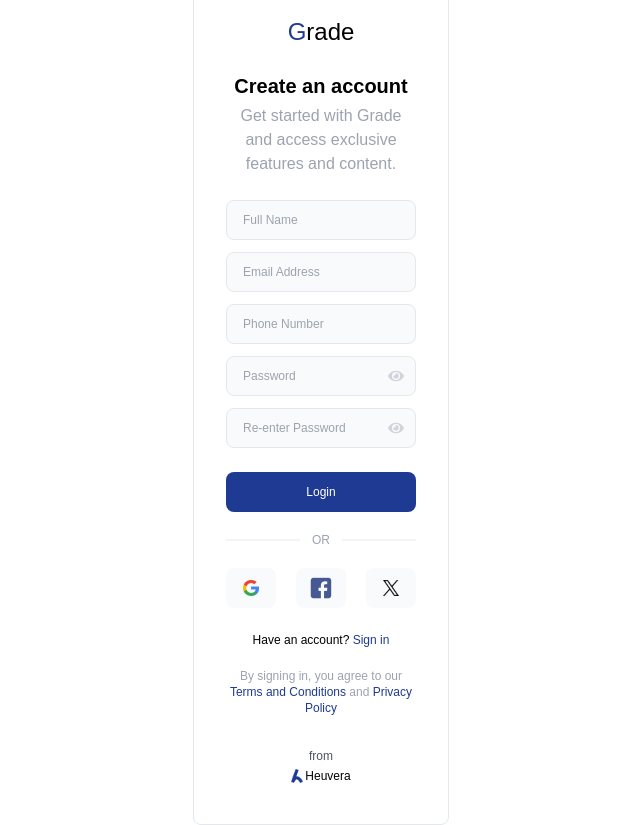
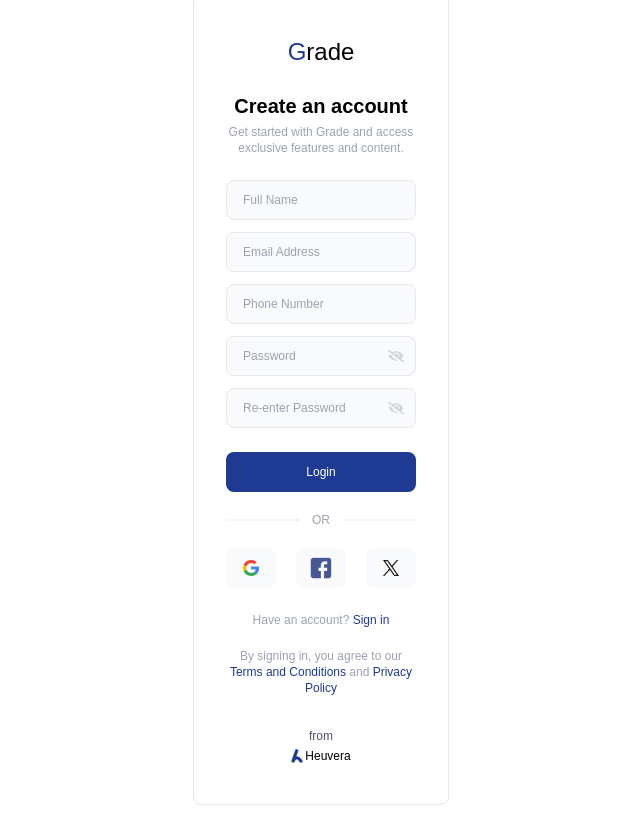
Before and after one commit to Ftgeorge/grade-dashboard, a Next.js app: page /auth/sign-up in a window 1280 px wide. Shown: the whole page, without its empty margins (319-959 px from the left). Built offline with nearby package versions, Linux system fonts and the light colour scheme; a web font is replaced by a local one.

Commit message:
feat: Signup

```diff
--- a/src/app/auth/forgot-password/page.tsx
+++ b/src/app/auth/forgot-password/page.tsx
@@ -3,7 +3,7 @@
 import PrimaryButton from "@/app/components/buttons/PrimaryButton";
 import { useRouter } from "next/navigation";
 import { useState } from "react";
-import AuthFooter from "@/app/components/constants/authFooter";
+import PoweredByLogo from "@/app/components/constants/PoweredByLogo";
 import LogoText from "@/app/components/Text/LogoText";
 import HeaderText from "@/app/components/Text/HeaderText";
 
@@ -34,7 +34,7 @@ const ForgetPassword: React.FC<ForgetPasswordProps> = () => {
                             <PrimaryButton children="Submit" className="bg-[#1F3A93] h-10 w-full" onClick={submitEmail} />
                         </div>
                     </div>
-                    <AuthFooter />
+                    <PoweredByLogo />
                     {error && <div className="text-red-500 text-xs">{error}</div>}
                 </div>
             </div>
--- a/src/app/auth/otp/page.tsx
+++ b/src/app/auth/otp/page.tsx
@@ -3,7 +3,7 @@
 import PrimaryButton from "@/app/components/buttons/PrimaryButton";
 import { useRouter } from "next/navigation";
 import { useEffect, useRef, useState } from "react";
-import AuthFooter from "@/app/components/constants/authFooter";
+import PoweredByLogo from "@/app/components/constants/PoweredByLogo";
 import Loader from "@/app/components/loader";
 
 interface OtpProps {}
@@ -156,7 +156,7 @@ const Otp: React.FC<OtpProps> = () => {
                                 {loading ? <Loader loading={loading} /> : "Verify"}
                             </PrimaryButton>
                         </div>
-                        <AuthFooter />
+                        <PoweredByLogo />
                     </div>
                 </div>
             </div>
--- a/src/app/auth/reset-password/page.tsx
+++ b/src/app/auth/reset-password/page.tsx
@@ -1,7 +1,7 @@
 "use client";
 
 import PrimaryButton from "@/app/components/buttons/PrimaryButton";
-import AuthFooter from "@/app/components/constants/authFooter";
+import PoweredByLogo from "@/app/components/constants/PoweredByLogo";
 import { useRouter } from "next/navigation";
 import { useState } from "react";
 
@@ -37,7 +37,7 @@ const NewPassword: React.FC<NewPasswordProps> = () => {
                     <div className="flex flex-col gap-5 w-full">
                         <PrimaryButton children="Submit" className="bg-[#1F3A93] h-10 w-full" onClick={handleSubmit} />
                     </div>
-                    <AuthFooter />
+                    <PoweredByLogo />
                     {error && <div className="text-red-500 text-xs">{error}</div>}
                 </div>
             </div>
--- a/src/app/auth/sign-in/page.tsx
+++ b/src/app/auth/sign-in/page.tsx
@@ -8,12 +8,12 @@ import facebook from "../../images/facebook.png";
 import twitter from "../../images/twitter.png";
 import { useState } from "react";
 import Link from "next/link";
-import AuthFooter from "@/app/components/constants/authFooter";
+import PoweredByLogo from "@/app/components/constants/PoweredByLogo";
 import { FaEye, FaEyeSlash } from 'react-icons/fa'; // For visibility toggle
 import Loader from "@/app/components/loader";
 import { IoAlertCircleOutline } from "react-icons/io5";
 import LogoText from "@/app/components/Text/LogoText";
-import PrimaryText from "@/app/components/Text/PrimaryText";
+import PrimaryText from "@/app/components/Text/SubHeaderText";
 import HeaderText from "@/app/components/Text/HeaderText";
 
 interface SignInProps { }
@@ -167,7 +167,7 @@ const SignIn: React.FC<SignInProps> = () => {
                                         Terms and Conditions <span className="text-gray-400"> and</span> Privacy Policy
                                     </h1>
                                 </div>
-                                <AuthFooter />
+                                <PoweredByLogo />
                             </div>
                         </div>
                     </div>
--- a/src/app/auth/sign-up/page.tsx
+++ b/src/app/auth/sign-up/page.tsx
@@ -8,13 +8,16 @@ import facebook from "../../images/facebook.png";
 import twitter from "../../images/twitter.png";
 import { useState } from "react";
 import { FaEye, FaEyeSlash } from "react-icons/fa";
-import AuthFooter from "@/app/components/constants/authFooter";
 import Link from "next/link";
 import { IoAlertCircleOutline } from "react-icons/io5";
 import Loader from "@/app/components/loader";
 import LogoText from "@/app/components/Text/LogoText";
 import HeaderText from "@/app/components/Text/HeaderText";
-import PrimaryText from "@/app/components/Text/PrimaryText";
+import PrimaryText from "@/app/components/Text/SubHeaderText";
+import InputField from "@/app/components/inputs/AuthInput";
+import SubHeaderText from "@/app/components/Text/SubHeaderText";
+import FooterText from "@/app/components/Text/FooterText";
+import PoweredByLogo from "@/app/components/constants/PoweredByLogo";
 
 export default function SignUp() {
     const router = useRouter();
@@ -70,6 +73,79 @@ export default function SignUp() {
         console.log(`OAuth Signup with ${platform}`);
     }
 
+    const InputFieldArrays = [
+        {
+            id: 1,
+            placeholder: "Full Name",
+            value: fullName,
+            onChange: (e: any) => setFullName(e.target.value),
+            error: error,
+            errorMessage: "Please enter your full name."
+        },
+        {
+            id: 2,
+            placeholder: "Email Address",
+            value: email,
+            onChange: (e: any) => setEmail(e.target.value),
+            error: error,
+            errorMessage: "Please enter a valid email."
+        },
+        {
+            id: 3,
+            placeholder: "Phone Number",
+            value: phoneNumber,
+            onChange: (e: any) => setPhoneNumber(e.target.value),
+            error: error,
+            errorMessage: "Please enter your phone number."
+        },
+        {
+            id: 4,
+            placeholder: "Password",
+            value: password,
+            type: showPassword ? "text" : "password",
+            onChange: (e: any) => setPassword(e.target.value),
+            error: error,
+            errorMessage: "Please enter a password.",
+            showIcon: true,
+            showPassword: true,
+            onClick: () => setShowPassword(!showPassword),
+        },
+        {
+            id: 5,
+            placeholder: "Re-enter Password",
+            value: reEnterPassword,
+            type: showRePassword ? "text" : "password",
+            onChange: (e: any) => setReEnterPassword(e.target.value),
+            error: error,
+            errorMessage: "Re-enter a password.",
+            showIcon: true,
+            showPassword: true,
+            onClick: () => setShowRePassword(!showRePassword),
+        }
+    ];
+
+    const OauthButtons = [
+        {
+            id: 1,
+            ImageSource: google,
+            imageClassname: "h-4 w-4",
+            onClick: () => handleOAuthSignup('google')
+        },
+        {
+            id: 2,
+            ImageSource: facebook,
+            imageClassname: "h-8 w-8",
+            onClick: () => handleOAuthSignup('facebook')
+        },
+        {
+            id: 3,
+            ImageSource: twitter,
+            imageClassname: "h-4 w-4",
+            onClick: () => handleOAuthSignup('twitter')
+        },
+    ];
+
+
     return (
         <>
             <div className="bg-white w-full h-screen flex justify-center items-center">
@@ -77,70 +153,18 @@ export default function SignUp() {
                     <LogoText />
                     <div className="gap-1 flex-col flex">
                         <HeaderText placeholder="Create an account" />
-                        <PrimaryText placeholder="Get started with Grade and access exclusive features and content." className="text-gray-400" />
+                        <SubHeaderText placeholder="Get started with Grade and access exclusive features and content." />
                     </div>
                     <div className="flex flex-col gap-3 w-full">
-                        <input
-                            className={`w-full h-10 bg-black rounded-lg text-xs px-4 border border-1 bg-gray-50 ${error === 'Please enter your full name.' ? 'border-red-500' : ''}`}
-                            placeholder="Full Name"
-                            value={fullName}
-                            onChange={(e) => setFullName(e.target.value)}
-                        />
-                        {error === 'Please enter your full name.' && <div className="text-red-500 text-xs flex items-center gap-1"><IoAlertCircleOutline className="text-red-500" />{error}</div>}
-
-                        <input
-                            className={`w-full h-10 bg-black rounded-lg text-xs px-4 border border-1 bg-gray-50 ${error === 'Please enter a valid email.' ? 'border-red-500' : ''}`}
-                            placeholder="Email Address"
-                            value={email}
-                            onChange={(e) => setEmail(e.target.value)}
-                        />
-                        {error === 'Please enter a valid email.' && <div className="text-red-500 text-xs flex items-center gap-1"><IoAlertCircleOutline className="text-red-500" />{error}</div>}
-
-                        <input
-                            className={`w-full h-10 bg-black rounded-lg text-xs px-4 border border-1 bg-gray-50 ${error === 'Please enter your phone number.' ? 'border-red-500' : ''}`}
-                            placeholder="Phone Number"
-                            value={phoneNumber}
-                            onChange={(e) => setPhoneNumber(e.target.value)}
-                        />
-                        {error === 'Please enter your phone number.' && <div className="text-red-500 text-xs flex items-center gap-1"><IoAlertCircleOutline className="text-red-500" />{error}</div>}
-
-                        <div className="relative w-full">
-                            <input
-                                className={`w-full h-10 bg-black rounded-lg text-xs px-4 pr-10 border border-1 bg-gray-50 ${error === 'Please enter a password.' ? 'border-red-500' : ''}`}
-                                type={showPassword ? "text" : "password"}
-                                placeholder="Password"
-                                value={password}
-                                onChange={(e) => setPassword(e.target.value)}
-                            />
-                            <div
-                                className="absolute inset-y-0 right-0 flex items-center px-3 cursor-pointer"
-                                onClick={() => setShowPassword(!showPassword)}
-                            >
-                                {showPassword ? <FaEyeSlash className="text-gray-300" /> : <FaEye className="text-gray-300" />}
-                            </div>
-                            {error === 'Please enter a password.' && <div className="text-red-500 text-xs flex items-center gap-1"><IoAlertCircleOutline className="text-red-500" />{error}</div>}
-                        </div>
-
-                        <div className="relative w-full">
-                            <input
-                                className={`w-full h-10 bg-black rounded-lg text-xs px-4 pr-10 border border-1 bg-gray-50 ${error === 'Passwords do not match.' ? 'border-red-500' : ''}`}
-                                type={showRePassword ? "text" : "password"}
-                                placeholder="Re-enter Password"
-                                value={reEnterPassword}
-                                onChange={(e) => setReEnterPassword(e.target.value)}
-                            />
-                            <div
-                                className="absolute inset-y-0 right-0 h-10 flex items-center px-3 cursor-pointer"
-                                onClick={() => setShowRePassword(!showRePassword)}
-                            >
-                                {showRePassword ? <FaEyeSlash className="text-gray-300" /> : <FaEye className="text-gray-300" />}
-                            </div>
-                            {error === 'Passwords do not match.' && <div className="text-red-500 text-xs flex items-center gap-1"><IoAlertCircleOutline className="text-red-500" />{error}</div>}
+                        <div className="flex flex-col gap-3 w-full">
+                            {InputFieldArrays.map((input) => (
+                                <InputField key={input.id} {...input} />
+                            ))}
                         </div>
                     </div>
                     <div className="flex flex-col gap-5 w-full">
                         <PrimaryButton
-                            className="bg-[#1F3A93] h-10 w-full flex justify-center items-center"
+                            className="bg-primary h-10 w-full flex justify-center items-center"
                             onClick={handleSignup}
                             disabled={loading}
                         >
@@ -152,20 +176,28 @@ export default function SignUp() {
                             <div className="h-0.5 w-full bg-gray-100" />
                         </div>
                         <div className="w-full flex flex-row justify-between items-center gap-5">
-                            <OauthButton ImageSource={google} imageClassname="h-4 w-4" onClick={() => handleOAuthSignup('google')} />
-                            <OauthButton ImageSource={facebook} imageClassname="h-8 w-8" onClick={() => handleOAuthSignup('facebook')} />
-                            <OauthButton ImageSource={twitter} imageClassname="h-4 w-4" onClick={() => handleOAuthSignup('twitter')} />
+                            {OauthButtons.map((input) => (
+                                <OauthButton key={input.id} {...input} />
+                            ))}
                         </div>
                     </div>
                     <div className="flex flex-col w-full items-center justify-end gap-5">
-                        <h1 className="text-black  font-normal text-center text-xs">Have an account?<Link href="/auth/sign-in"><span className="text-[#1F3A93] font-medium"> Sign in</span></Link></h1>
+                        <FooterText
+                            placeholder={
+                                <>
+                                    Have an account? <Link href="/auth/sign-in">
+                                        <span className="text-primary font-medium"> Sign in</span>
+                                    </Link>
+                                </>
+                            }
+                        />
                         <div className="items-center justify-center w-full flex flex-col">
                             <div className="w-full justify-center items-center flex flex-col gap-8">
                                 <div className="flex flex-col w-full items-center justify-end">
-                                    <h1 className="text-gray-400 text-xs text-center">By signing in, you agree to our</h1>
-                                    <h1 className="text-[#1F3A93] text-xs text-center font-normal">Terms and Conditions <span className="text-gray-400"> and</span> Privacy Policy</h1>
+                                    <FooterText placeholder="By signing in, you agree to our" />
+                                    <FooterText placeholder={<> Terms and Conditions <span className="text-gray-400"> and</span> Privacy Policy </>} className="text-primary font-medium" />
                                 </div>
-                                <AuthFooter />
+                                <PoweredByLogo />
                             </div>
                         </div>
                     </div>
--- /dev/null
+++ b/src/app/components/Text/FooterText.tsx
@@ -0,0 +1,21 @@
+import React from "react";
+
+interface FooterTextProps {
+    className?: string;
+        placeholder: string | React.ReactNode;
+}
+
+const FooterText: React.FC<FooterTextProps> = (
+    {
+        className,
+        placeholder
+    }
+) => {
+    return (
+        <>
+            <h1 className={`text-center text-gray-400 text-xs ${className}`}>{placeholder}</h1>
+        </>
+    )
+}
+
+export default FooterText;
--- a/src/app/components/Text/PrimaryText.tsx
+++ /dev/null
@@ -1,21 +0,0 @@
-import React from "react";
-
-interface PrimaryTextProps {
-    className: string;
-    placeholder?: string;
-}
-
-const PrimaryText: React.FC<PrimaryTextProps> = (
-    {
-        className,
-        placeholder
-    }
-) => {
-    return (
-        <>
-            <h1 className={`text-black text-center ${className}`}>{placeholder}</h1>
-        </>
-    )
-}
-
-export default PrimaryText;
--- /dev/null
+++ b/src/app/components/Text/SubHeaderText.tsx
@@ -0,0 +1,21 @@
+import React from "react";
+
+interface SubHeaderTextProps {
+    className?: string;
+    placeholder: string;
+}
+
+const SubHeaderText: React.FC<SubHeaderTextProps> = (
+    {
+        className,
+        placeholder
+    }
+) => {
+    return (
+        <>
+            <h1 className={`text-center text-gray-400 text-xs ${className}`}>{placeholder}</h1>
+        </>
+    )
+}
+
+export default SubHeaderText;
--- a/src/app/components/constants/authFooter.tsx
+++ b/src/app/components/constants/PoweredByLogo.tsx
@@ -1,6 +1,6 @@
 import Image from "next/image"
 import Heuvera from "../../images/heuvera.png";
-const AuthFooter = () => {
+const PoweredByLogo = () => {
     return (
         <div className="w-full justify-center items-center flex">
             <div className="w-full flex flex-col gap-1 justify-center items-center">
@@ -15,4 +15,4 @@ const AuthFooter = () => {
         </div>
     )
 }
-export default AuthFooter
+export default PoweredByLogo
--- a/src/app/components/inputs/AuthInput.tsx
+++ b/src/app/components/inputs/AuthInput.tsx
@@ -0,0 +1,54 @@
+import React from "react";
+import { IoAlertCircleOutline } from "react-icons/io5";
+import { FaEye, FaEyeSlash } from "react-icons/fa";
+
+interface AuthInputProps {
+    value: string;
+    onChange: (e: React.ChangeEvent<HTMLInputElement>) => void;
+    placeholder: string;
+    error?: string | null;
+    errorMessage?: string;
+    type?: string;
+    onClick?: () => void;
+    showIcon?: boolean;
+    showPassword?: boolean;
+}
+
+const InputField: React.FC<AuthInputProps> = ({
+    value,
+    onChange,
+    placeholder,
+    error,
+    errorMessage,
+    type = "text",
+    onClick,
+    showIcon = false,
+    showPassword = false
+}) => {
+    return (
+        <div className="relative w-full">
+            <input
+                className={`w-full h-10 rounded-lg text-xs px-4 border border-1 bg-gray-50 ${error === errorMessage ? 'border-red-500' : ''} ${showIcon ? 'pr-10' : ''}`}
+                type={type}
+                placeholder={placeholder}
+                value={value}
+                onChange={onChange}
+            />
+            {showIcon && (
+                <div className="absolute inset-y-0 right-0 flex items-center px-3 cursor-pointer"
+                    onClick={onClick}
+                >
+                    {showPassword ? <FaEyeSlash className="text-gray-300" /> : <FaEye className="text-gray-300" />}
+                </div>
+            )}
+            {error === errorMessage && (
+                <div className="text-red-500 text-xs flex items-center gap-1 mt-1">
+                    <IoAlertCircleOutline className="text-red-500" />
+                    {errorMessage}
+                </div>
+            )}
+        </div>
+    );
+};
+
+export default InputField;
--- a/src/app/dashboard/page.tsx
+++ b/src/app/dashboard/page.tsx
@@ -7,7 +7,7 @@ import { FaUserGraduate } from "react-icons/fa";
 import { MdErrorOutline, MdSettings, MdOutlineSpaceDashboard } from "react-icons/md";
 import { IoMdNotificationsOutline } from "react-icons/io";
 import { AiOutlineInfoCircle } from "react-icons/ai";
-import AuthFooter from "@/app/components/constants/authFooter";
+import PoweredByLogo from "@/app/components/constants/PoweredByLogo";
 import { useRouter, usePathname } from "next/navigation";
 import Image from "next/image";
 import Preloader from "../components/animation/preloader.animation";
@@ -117,7 +117,7 @@ export default function DashboardLayout({ children }: { children: React.ReactNod
                             <h1 className="text-gray-500 text-xs">ftgeorgean@gmail.com</h1>
                         </div>
                     </div>
-                    <AuthFooter />
+                    <PoweredByLogo />
                 </div>
             </div>
             <div className="h-full w-full">
```
